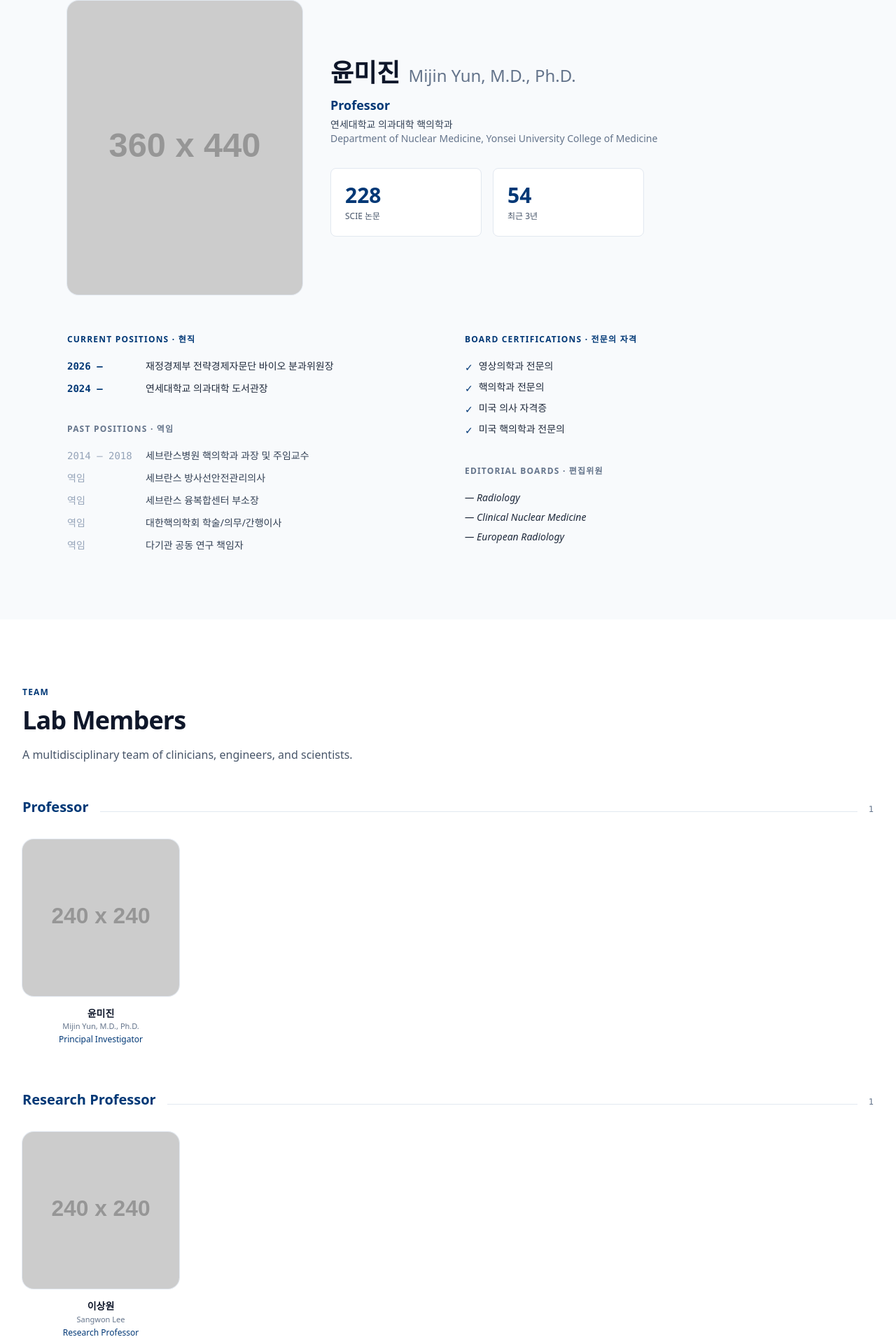
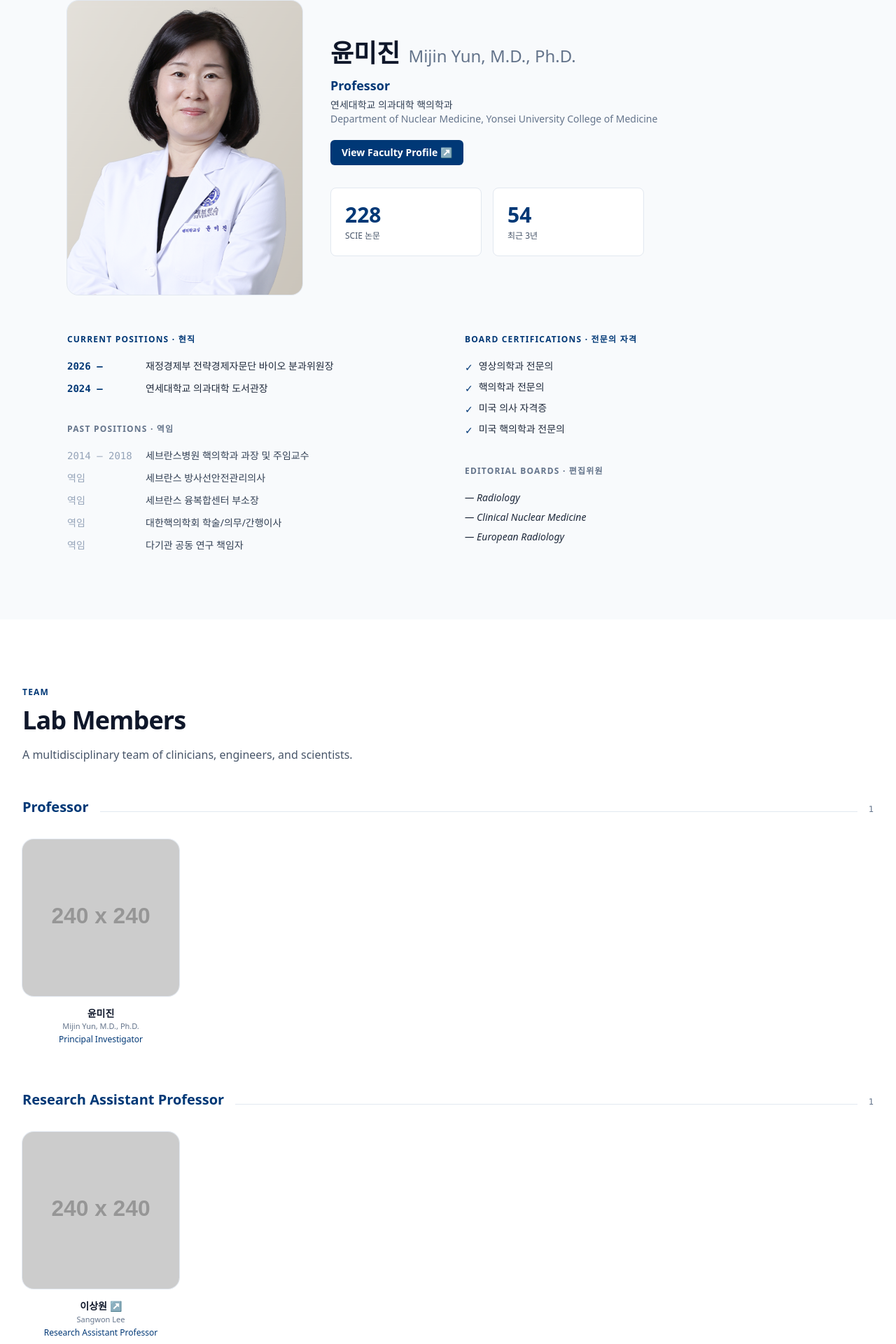
Before and after one commit to trlily/lab-website, a React (Vite) app: page / in a window 1280 px wide. Shown: the part 3154-5074 px from the top of the page at 70% size. Built offline with nearby package versions, Linux system fonts and the light colour scheme.

Commit message:
Add professor photo, profile URLs, reorder logos, fix titles

```diff
--- a/src/LabHomepage.jsx
+++ b/src/LabHomepage.jsx
@@ -129,14 +129,15 @@ const MEMBERS = [
     ],
   },
   {
-    group: "Research Professor",
+    group: "Research Assistant Professor",
     people: [
       {
         name: "이상원",
         nameEn: "Sangwon Lee",
-        role: "Research Professor",
+        role: "Research Assistant Professor",
         photo: "https://placehold.co/240x240/0a4d8c/ffffff?text=Photo",
         email: "",
+        url: "https://medicine.yonsei.ac.kr/medicine/profile-view.do?empNo=eXVoczIwMjBAKUApNMQSi1oWFfhmVaDPDRNLN795J3uI64y4oHOVU1inClE%3D",
       },
     ],
   },
@@ -144,7 +145,7 @@ const MEMBERS = [
     group: "Student Researchers",
     people: [
       { name: "김대성", nameEn: "Daesung Kim", role: "MS/PhD", photo: "https://placehold.co/240x240/1f6dbf/ffffff?text=Photo", email: "" },
-      { name: "김가연", nameEn: "Gayeon Kim", role: "MS/PhD", photo: import.meta.env.BASE_URL + "members/gayeon.png", email: "gayeonkim@yuhs.ac" },
+      { name: "김가연", nameEn: "Gayeon Kim", role: "MS/PhD", photo: import.meta.env.BASE_URL + "members/gayeon.png", email: "gayeonkim@yuhs.ac", url: "https://www.notion.so/CV-33dfef5030bc8055ae1dc3500bdc11d9" },
       { name: "강희지", nameEn: "Heeji Kang", role: "MS", photo: "https://placehold.co/240x240/1f6dbf/ffffff?text=Photo", email: "" },
       { name: "이상민", nameEn: "Sangmin Lee", role: "Undergraduate", photo: "https://placehold.co/240x240/1f6dbf/ffffff?text=Photo", email: "" },
       { name: "고현진", nameEn: "Hyunjin Ko", role: "Undergraduate", photo: import.meta.env.BASE_URL + "members/hyunjin.jpg", email: "" },
@@ -173,7 +174,8 @@ const PROFESSOR = {
   title: "Professor",
   affiliation: "연세대학교 의과대학 핵의학과",
   affiliationEn: "Department of Nuclear Medicine, Yonsei University College of Medicine",
-  photo: "https://placehold.co/360x440/003876/ffffff?text=Photo",
+  photo: import.meta.env.BASE_URL + "members/mijinyun.png",
+  url: "https://medicine.yonsei.ac.kr/medicine/profile-view.do?empNo=eXVoczIwMjBAKUApNMUCjHYvFcRyVa7BDBBLN1WeUDYfW8lJAyhq7OmNQsE%3D",
 
   metrics: {
     papers: 228,
@@ -230,8 +232,14 @@ const NEWS = [
   },
 ];
 
-/* 파트너 기관: 로고 클릭 시 외부 사이트로 이동 */
+/* 파트너 기관: 로고 클릭 시 외부 사이트로 이동 (연세대학교를 가운데 배치) */
 const PARTNERS = [
+  {
+    name: "Severance Hospital",
+    nameKr: "세브란스병원",
+    logo: import.meta.env.BASE_URL + "partners/yonsei_sev.jpg",
+    url: "https://sev.severance.healthcare/sev/index.do",
+  },
   {
     name: "Yonsei University",
     nameKr: "연세대학교",
@@ -242,13 +250,7 @@ const PARTNERS = [
     name: "Yonsei Cancer Center",
     nameKr: "연세대학교 암센터",
     logo: import.meta.env.BASE_URL + "partners/yonsei_cancer.png",
-    url: "#",
-  },
-  {
-    name: "Severance Hospital",
-    nameKr: "세브란스병원",
-    logo: import.meta.env.BASE_URL + "partners/yonsei_sev.jpg",
-    url: "#",
+    url: "https://cancer.severance.healthcare/",
   },
 ];
 
@@ -530,6 +532,17 @@ function Professor() {
             <p className="mt-1 text-sm text-slate-700">{p.affiliation}</p>
             <p className="text-sm text-slate-500">{p.affiliationEn}</p>
 
+            {p.url && (
+              <a
+                href={p.url}
+                target="_blank"
+                rel="noopener noreferrer"
+                className="mt-5 inline-flex items-center gap-2 px-4 py-2 rounded-md bg-[#003876] text-white text-sm font-semibold hover:bg-[#0a4d8c] transition-colors w-fit"
+              >
+                View Faculty Profile ↗
+              </a>
+            )}
+
             <div className="mt-8 grid grid-cols-2 gap-4 max-w-md">
               <div className="p-5 rounded-lg bg-white border border-slate-200">
                 <div className="text-3xl font-bold text-[#003876]">{p.metrics.papers}</div>
@@ -636,7 +649,18 @@ function Members() {
                     </div>
                     <div className="mt-4">
                       <div className="font-semibold text-slate-900 text-sm leading-tight">
-                        {m.name}
+                        {m.url ? (
+                          <a
+                            href={m.url}
+                            target="_blank"
+                            rel="noopener noreferrer"
+                            className="hover:text-[#003876] transition-colors"
+                          >
+                            {m.name} ↗
+                          </a>
+                        ) : (
+                          m.name
+                        )}
                       </div>
                       {m.nameEn && (
                         <div className="text-[11px] text-slate-500 mt-0.5 leading-snug">
@@ -704,20 +728,20 @@ function Footer() {
     <footer id="contact" className="bg-[#001f44] text-blue-100">
       {/* Partner logo strip */}
       <div className="bg-white border-b border-slate-100">
-        <div className="max-w-5xl mx-auto px-6 lg:px-8 py-8 flex flex-wrap items-center justify-center gap-10 sm:gap-16">
+        <div className="max-w-5xl mx-auto px-6 lg:px-8 py-12 flex flex-wrap items-center justify-center gap-12 sm:gap-20">
           {PARTNERS.map((p) => (
             <a
               key={p.name}
               href={p.url}
               target="_blank"
               rel="noopener noreferrer"
-              className="opacity-70 hover:opacity-100 transition-opacity"
+              className="opacity-80 hover:opacity-100 transition-opacity"
               title={p.nameKr}
             >
               <img
                 src={p.logo}
                 alt={p.name}
-                className="h-12 w-auto object-contain"
+                className="h-20 w-auto object-contain"
               />
             </a>
           ))}
```
Also changed, not shown: public/members/mijinyun.png (added).
